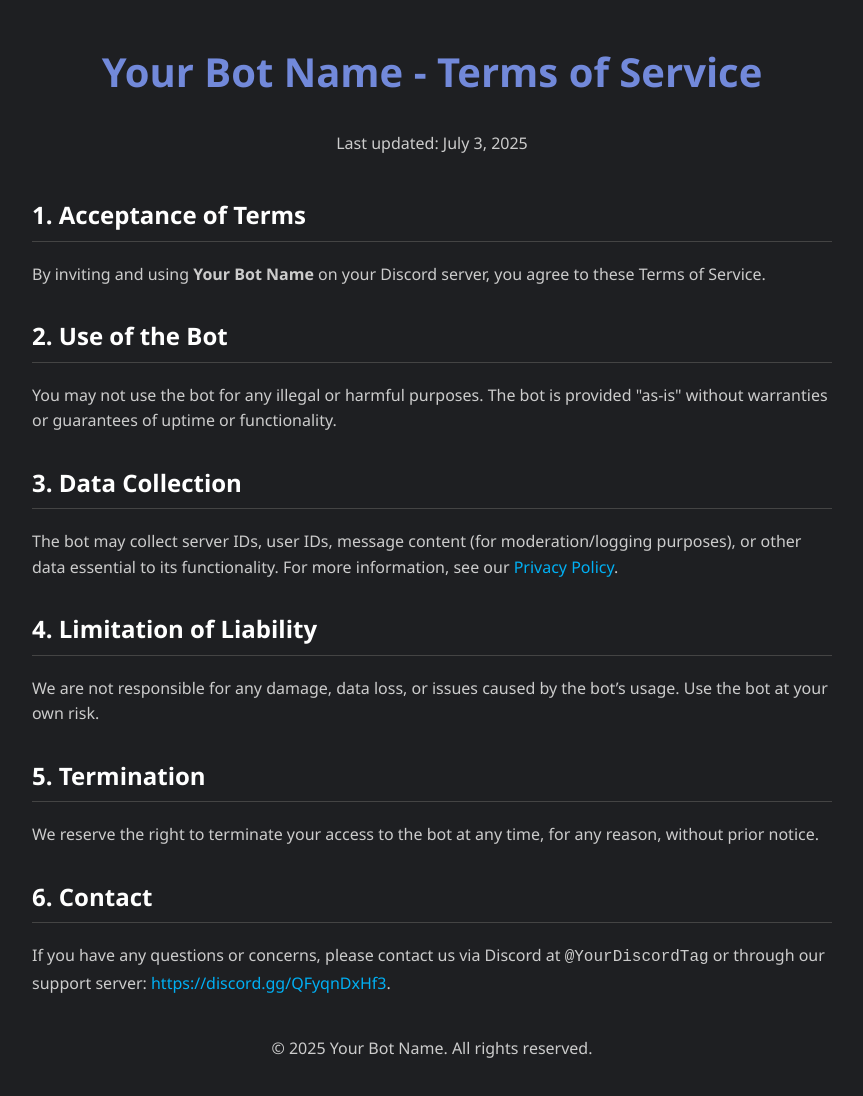
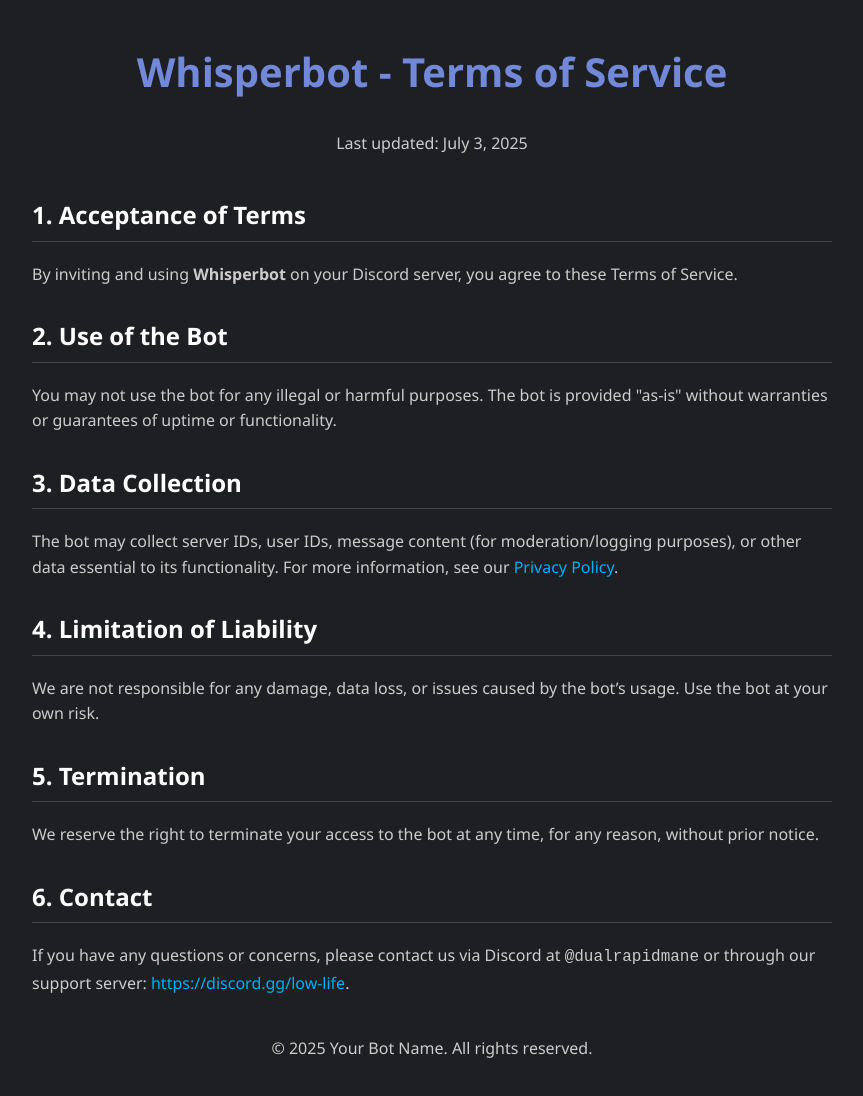
Before and after one commit to dualrapidmane/whisperbot, a plain HTML site: page index.html in a window 1280 px wide. Shown: the whole page, without its empty margins (208-1071 px from the left). Drawn offline with Linux system fonts and the light colour scheme.

Commit message:
Update index.html

```diff
--- a/index.html
+++ b/index.html
@@ -3,20 +3,20 @@
 <head>
   <meta charset="UTF-8">
   <meta name="viewport" content="width=device-width, initial-scale=1">
-  <title>Terms of Service | Your Bot Name</title>
+  <title>Terms of Service | Whisperbot</title>
   <link rel="stylesheet" href="styles.css">
 </head>
 <body>
   <div class="container">
     <header>
-      <h1>Your Bot Name - Terms of Service</h1>
+      <h1> Whisperbot - Terms of Service</h1>
       <p>Last updated: July 3, 2025</p>
     </header>
 
     <main>
       <section>
         <h2>1. Acceptance of Terms</h2>
-        <p>By inviting and using <strong>Your Bot Name</strong> on your Discord server, you agree to these Terms of Service.</p>
+        <p>By inviting and using <strong>Whisperbot</strong> on your Discord server, you agree to these Terms of Service.</p>
       </section>
 
       <section>
@@ -41,7 +41,7 @@
 
       <section>
         <h2>6. Contact</h2>
-        <p>If you have any questions or concerns, please contact us via Discord at <code>@YourDiscordTag</code> or through our support server: <a href="https://discord.gg/QFyqnDxHf3">https://discord.gg/QFyqnDxHf3</a>.</p>
+        <p>If you have any questions or concerns, please contact us via Discord at <code>@dualrapidmane</code> or through our support server: <a href="https://discord.gg/low-life">https://discord.gg/low-life</a>.</p>
       </section>
     </main>
 
```
